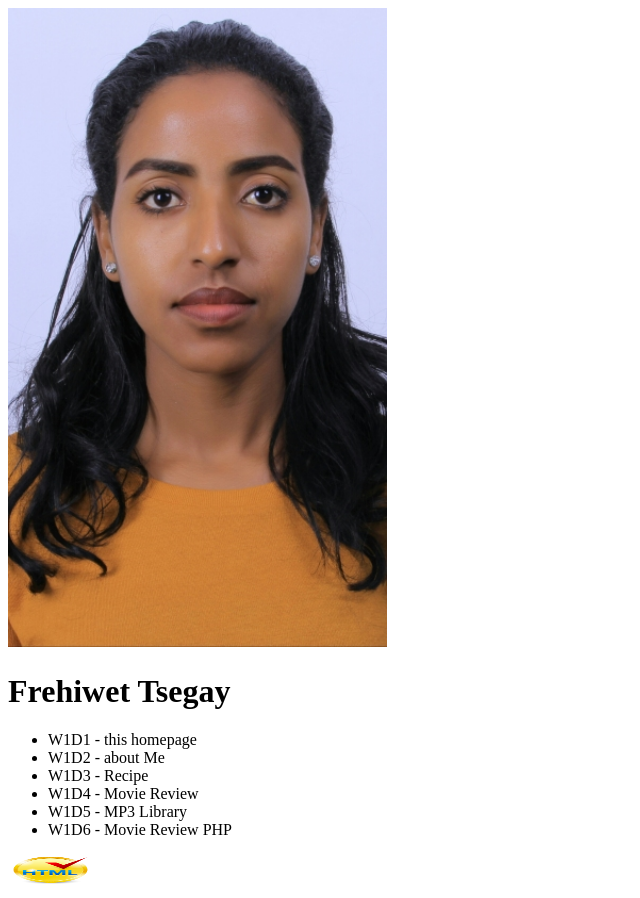
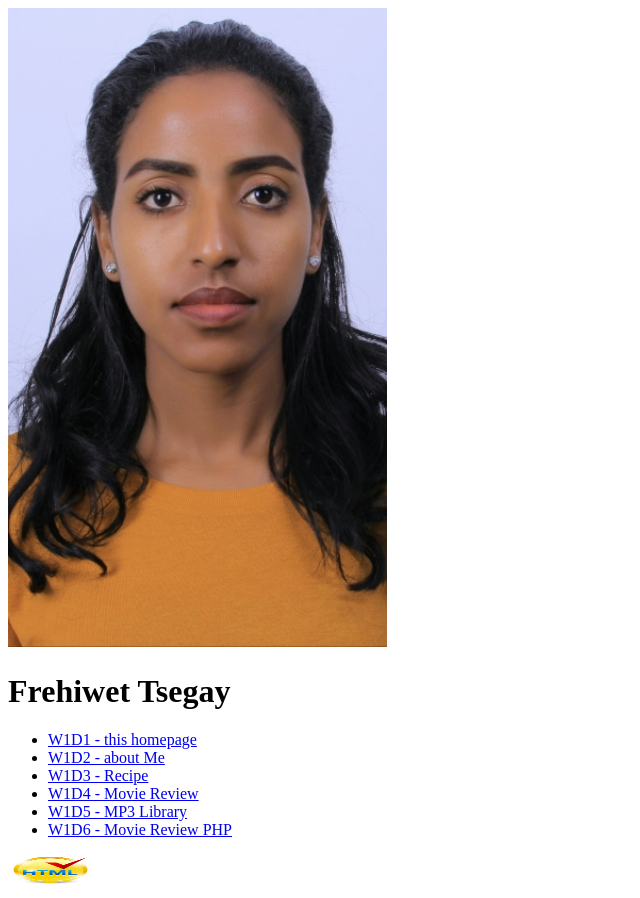
Before and after one commit to FretaT/FretaT.github.io, a plain HTML site: page index.html in a window 1280 px wide. Shown: the whole page, without its empty margins (0-640 px from the left). Drawn offline with Linux system fonts and the light colour scheme.

Commit message:
add new file

```diff
--- a/index.html
+++ b/index.html
@@ -22,29 +22,29 @@
 
 <body>
 
-    <img src="./Frehiwet Tsegay.jpg" alt="profile" width="30%" />
+    <img src="Frehiwet Tsegay.jpg" alt="profile" width="30%" />
 
     <h1> Frehiwet Tsegay </h1>
 
     <div>
         <ul>
 
-            <li>W1D1 - this homepage</li>
+            <li><a href=#>W1D1 - this homepage</a></li>
 
-            <li>W1D2 - about Me</li>
+            <li><a href=#>W1D2 - about Me<a></a></li>
 
-            <li>W1D3 - Recipe</li>
+            <li><a href=#>W1D3 - Recipe</a></li>
 
-            <li>W1D4 - Movie Review</li>
+            <li><a href=#>W1D4 - Movie Review</a></li>
 
-            <li>W1D5 - MP3 Library</li>
+            <li><a href=#>W1D5 - MP3 Library</a></li>
 
-            <li>W1D6 - Movie Review PHP</li>
+            <li><a href=#>W1D6 - Movie Review PHP</a></li>
 
         </ul>
 
     </div>
-    <!-- Validator -->
+
     <div>
         <a href="http://validator.w3.org/check?uri=referer" onclick="this.href='http://validator.w3.org/check?uri=' +
           document.URL"><img src="valid-htmal.jpg" alt="Valid XHTML 1.0!" height="31" width="88" /></a>
```
